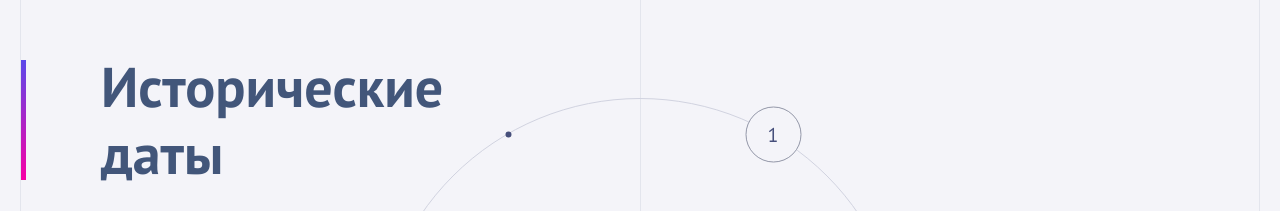
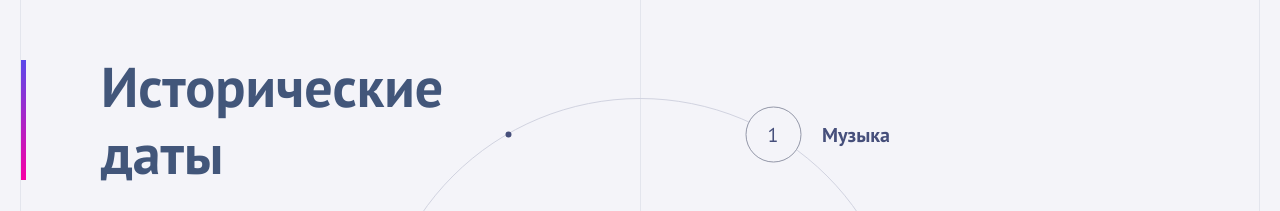
Before and after one commit to YuriLopata/historical-reel, a React app: page / in a window 1280 px wide. Shown: the part 117-328 px from the top of the page. Built offline with nearby package versions, Linux system fonts and the light colour scheme.

Commit message:
feature/ add title for active time period + minor

```diff
--- a/src/App.tsx
+++ b/src/App.tsx
@@ -25,7 +25,7 @@ export const App: FC = () => {
       </div>
 
       <Reel
-        timePeriodsNum={contentElements.length}
+        timePeriodsCount={contentElements.length}
         onClickItem={handleClickContentEl}
         activeEl={activeEl}
       />
--- a/src/components/Reel/Reel.tsx
+++ b/src/components/Reel/Reel.tsx
@@ -5,11 +5,22 @@ import { IReel } from "./interface"
 import "./reel.scss"
 import { IContentElement } from "models"
 
-export const Reel: FC<IReel> = ({ timePeriodsNum, onClickItem, activeEl }) => {
+export const Reel: FC<IReel> = ({
+  timePeriodsCount,
+  onClickItem,
+  activeEl,
+}) => {
   const reelRef = useRef<HTMLDivElement | null>(null)
   const dotWrapperRefs = useRef<Array<HTMLButtonElement | null>>([])
-  const angleIncrement: number = 360 / timePeriodsNum
-  const defaultRotate = -60 // 60 градусов против часовой стрелки
+  const angleIncrement: number = 360 / timePeriodsCount
+
+  const defineDefaultAngle = (): number => {
+    if (timePeriodsCount === 5) return -36
+    if (timePeriodsCount === 4) return -45
+    if (timePeriodsCount === 3) return -30
+    return -60
+  }
+  const defaultAngle = defineDefaultAngle() // градусов против часовой стрелки
 
   useEffect(() => {
     const reel = reelRef.current
@@ -23,7 +34,7 @@ export const Reel: FC<IReel> = ({ timePeriodsNum, onClickItem, activeEl }) => {
         (dotWrapper: HTMLButtonElement | null, index) => {
           if (dotWrapper) {
             const adjustedAngle =
-              ((index * angleIncrement + defaultRotate) * Math.PI) / 180 // расчет угла между точками
+              ((index * angleIncrement + defaultAngle) * Math.PI) / 180 // расчет угла между точками
             const x = centerX + radius * Math.cos(adjustedAngle)
             const y = centerY + radius * Math.sin(adjustedAngle)
 
@@ -55,12 +66,12 @@ export const Reel: FC<IReel> = ({ timePeriodsNum, onClickItem, activeEl }) => {
             className="component-reel__dot"
             style={{ transform: `rotate(-${angleIncrement * index}deg)` }}
           >
-            <p>{index + 1}</p>
+            <p className="component-reel__number">{index + 1}</p>
+
+            {item.id === activeEl.id && <p className="component-reel__title">{activeEl.title}</p>}
           </div>
         </button>
       ))}
-
-      {/* <p className="component-reel__title">История</p> */}
     </div>
   )
 }
--- a/src/components/Reel/interface.ts
+++ b/src/components/Reel/interface.ts
@@ -1,7 +1,7 @@
 import { IContentElement } from "models"
 
 export interface IReel {
-    timePeriodsNum: number
+    timePeriodsCount: number
     onClickItem: (item: IContentElement) => void
     activeEl: IContentElement
 }
--- a/src/components/Reel/reel.scss
+++ b/src/components/Reel/reel.scss
@@ -55,7 +55,7 @@
       cursor: pointer;
       transition: all 0.6s ease;
 
-      p {
+      .component-reel__number {
         opacity: 0;
         transition: all 0.6s ease;
       }
@@ -68,14 +68,22 @@
     background: #f4f4f9;
 
     .component-reel__dot {
+      position: relative;
       width: 56px;
       height: 56px;
       background: #f4f4f9;
       border: 1px solid #9397a8;
 
       p {
-        opacity: 1;
+        opacity: 1 !important;
         font-size: 20px;
+      }
+
+      .component-reel__title {
+        position: absolute;
+        top: calc(50% - 13px);
+        left: 76px;
+        font-weight: 700;
       }
     }
   }
```
